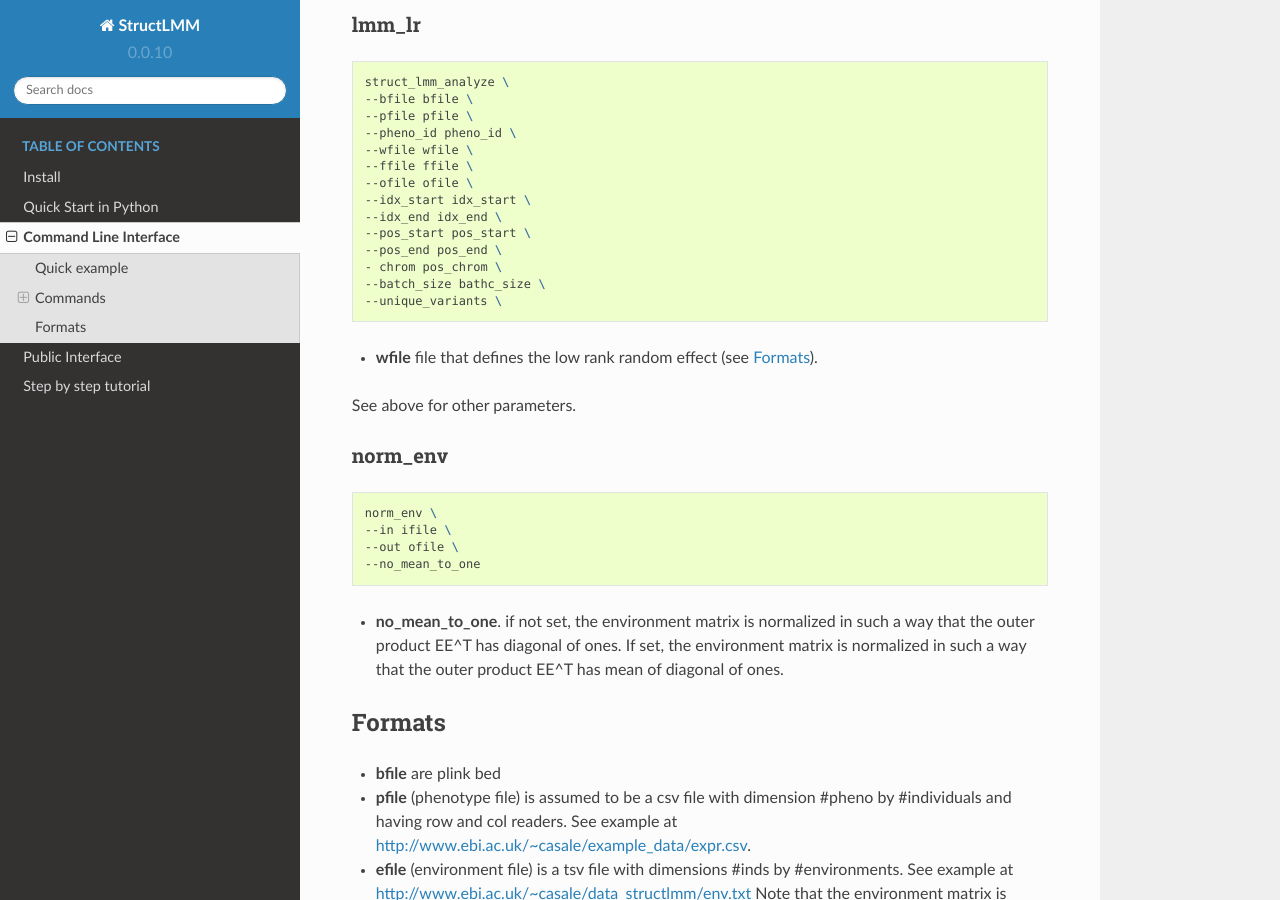
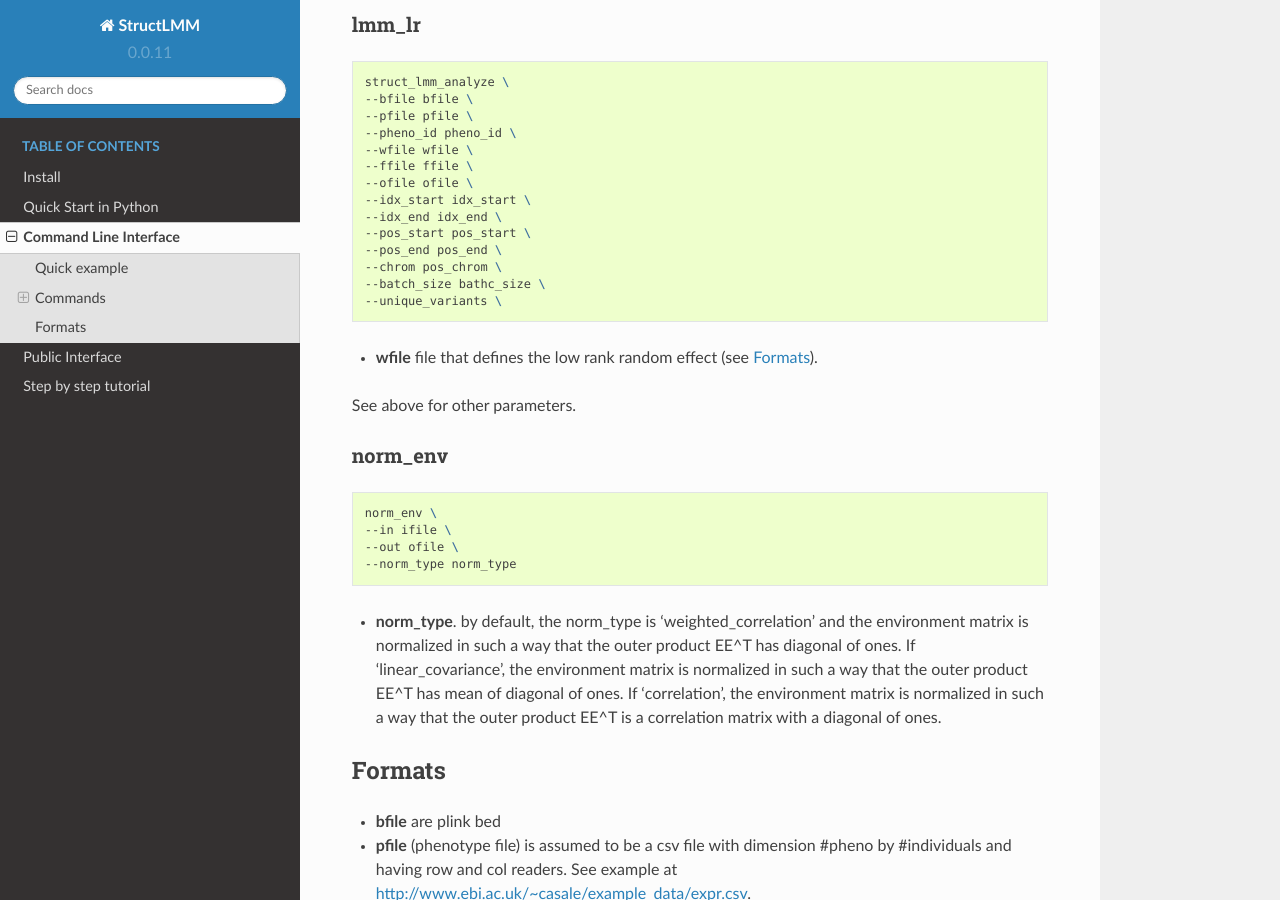
Before and after one commit to limix/struct-lmm, a Sphinx documentation site: the page built from doc/commandline.rst, in a window 1280 px wide and 900 px high, scrolled down 2254 px. Built offline with Sphinx 7.4.7 and the Read the Docs theme 2.0.0, drawn with Linux system fonts in a browser that asks for light colours.

Commit message:
updated norm_env function

```diff
--- a/doc/commandline.rst
+++ b/doc/commandline.rst
@@ -127,7 +127,7 @@ Commands
     --idx_end idx_end \
     --pos_start pos_start \
     --pos_end pos_end \
-    - chrom pos_chrom \
+    --chrom pos_chrom \
     --batch_size bathc_size \
     --unique_variants \
 
@@ -144,13 +144,16 @@ See above for other parameters.
     norm_env \
     --in ifile \
     --out ofile \
-    --no_mean_to_one
+    --norm_type norm_type
 
-* **no_mean_to_one**. if not set, the environment matrix is
-  normalized in such a way that the outer product EE^T has
+* **norm_type**. by default, the norm_type is 'weighted_correlation' and the
+  environment matrix is normalized in such a way that the outer product EE^T has
   diagonal of ones.
-  If set, the environment matrix is normalized in such
+  If 'linear_covariance', the environment matrix is normalized in such
   a way that the outer product EE^T has mean of diagonal of ones.
+  If 'correlation', the environment matrix is normalized in such
+  a way that the outer product EE^T is a correlation matrix with a
+  diagonal of ones.
 
 .. _formats_ref:
 
--- a/struct_lmm/__init__.py
+++ b/struct_lmm/__init__.py
@@ -13,6 +13,6 @@ from . import interpretation, lmm, runner, utils
 from .lmm import LMM, LMMCore, StructLMM
 from .runner import run_lmm, run_lmm_int, run_struct_lmm
 
-__version__ = '0.0.10'
+__version__ = '0.0.11'
 
 __all__ = ['lmm', 'runner', 'interpretation', 'utils', '__version__']
```
Also changed, not shown: 2 other files.
